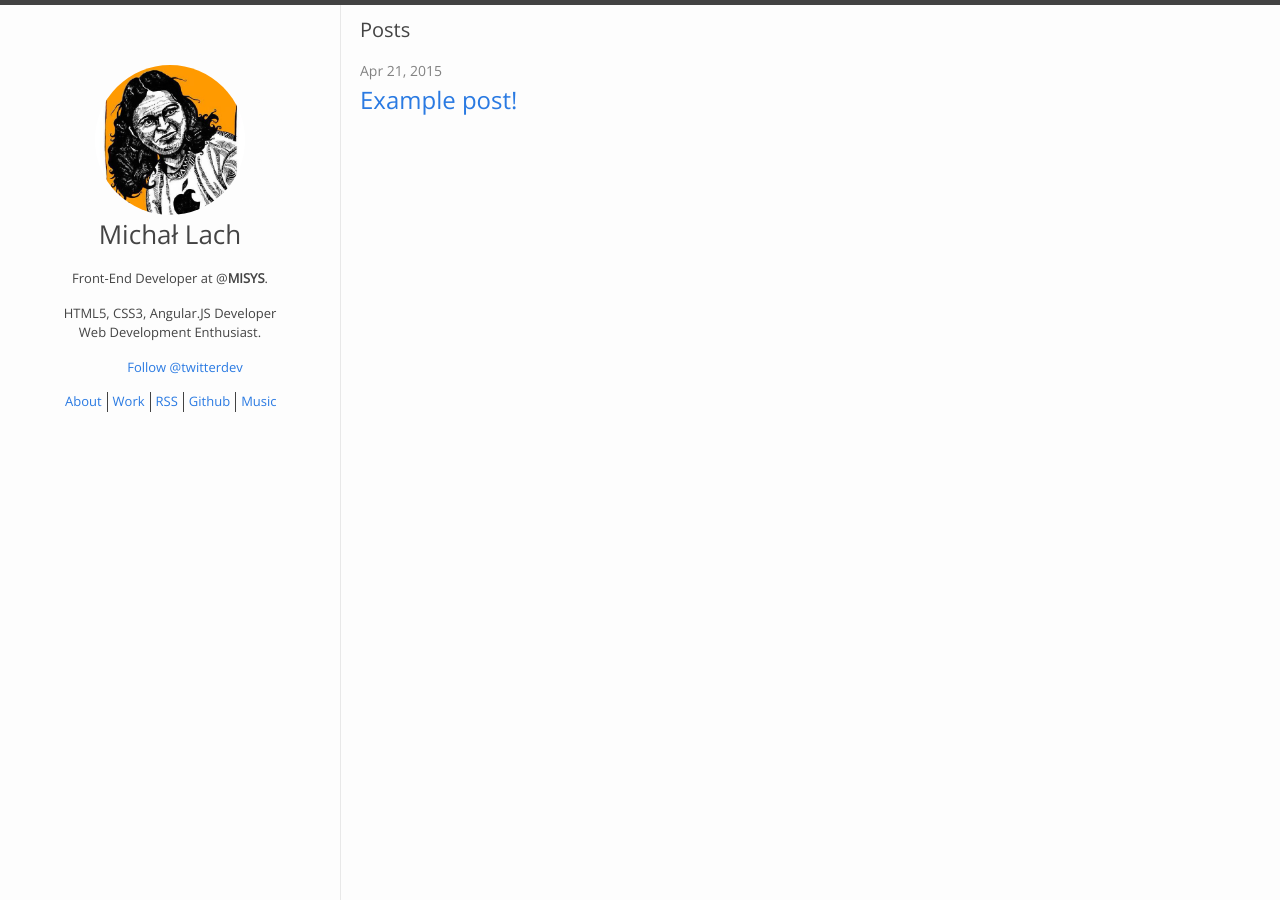
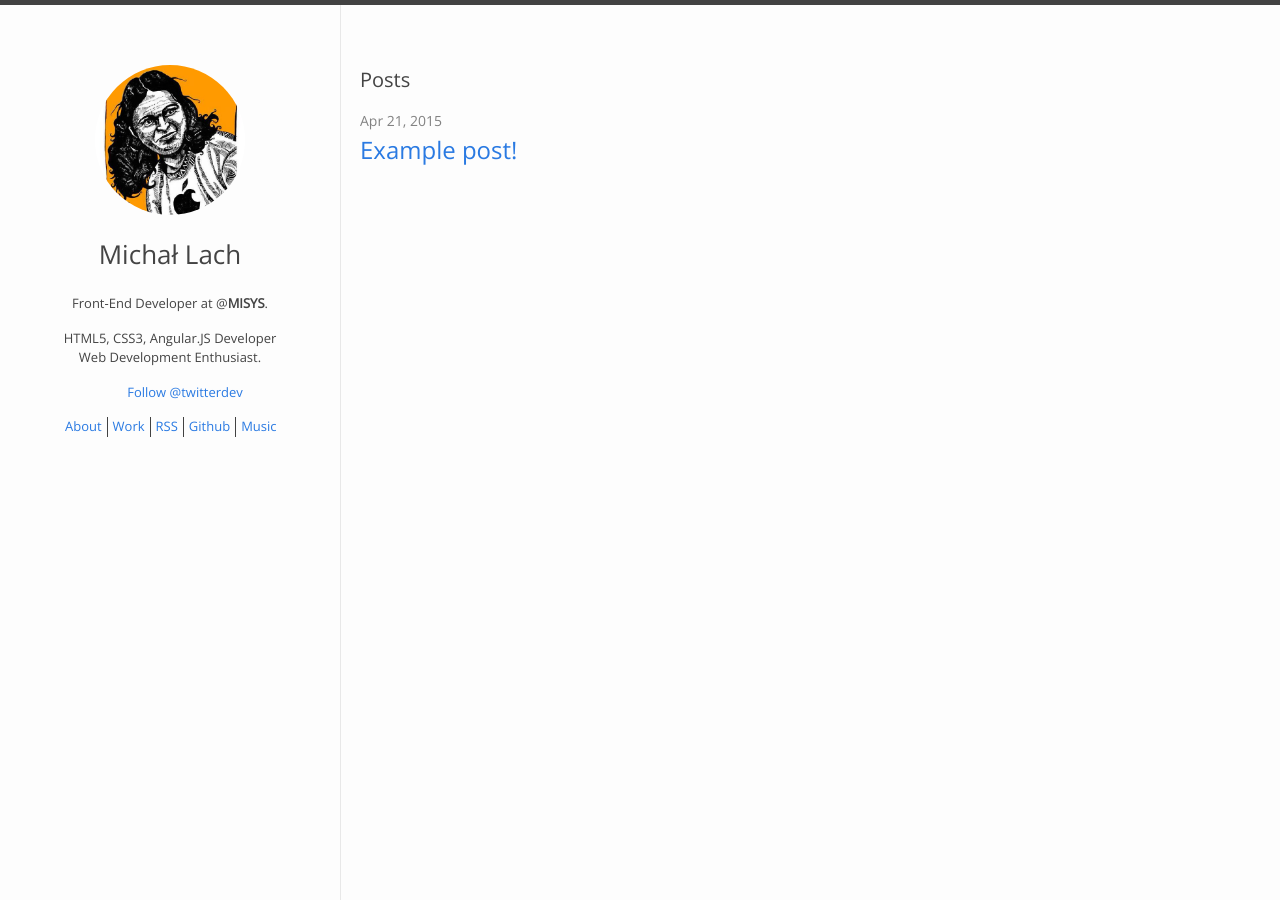
Before and after one commit to padsbanger/michal-lach.pl, a Jekyll site: the page built from index.html, in a window 1280 px wide. Built offline with Jekyll 4.4.1, drawn with Linux system fonts in a browser that asks for light colours; comment, search, counter and statistics services are not loaded.

Commit message:
tweaked layout aligin

```diff
--- a/src/styles/css/style.css
+++ b/src/styles/css/style.css
@@ -444,8 +444,11 @@ header {
 header p.twitter {
   margin-left: 30px;
 }
+header h1 {
+  margin: 20px auto;
+}
 header .profile {
-  margin-top: 50px;
+  margin: 50px auto 20px;
 }
 header .profile img {
   border-radius: 50%;
@@ -467,7 +470,7 @@ header ul li:last-child {
   margin-left: 0;
 }
 .content {
-  margin: 10px 0 0 360px;
+  margin: 60px 0 0 360px;
 }
 ::selection {
   background: #FF9A02;
```
Also changed, not shown: src/styles/less/overwrite.less (+5 -2 lines).
